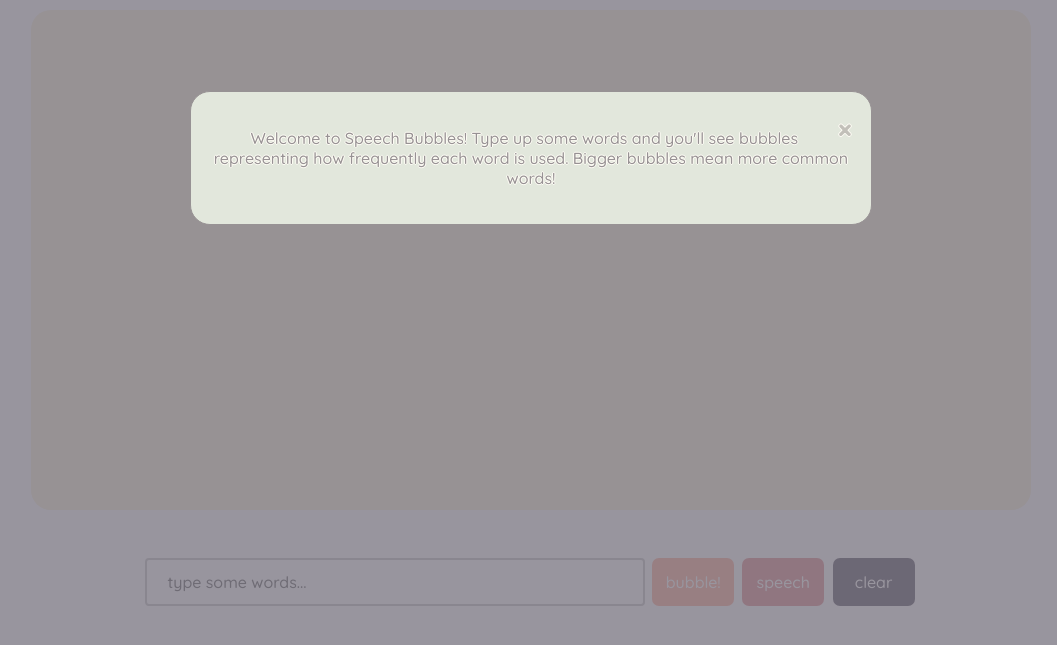
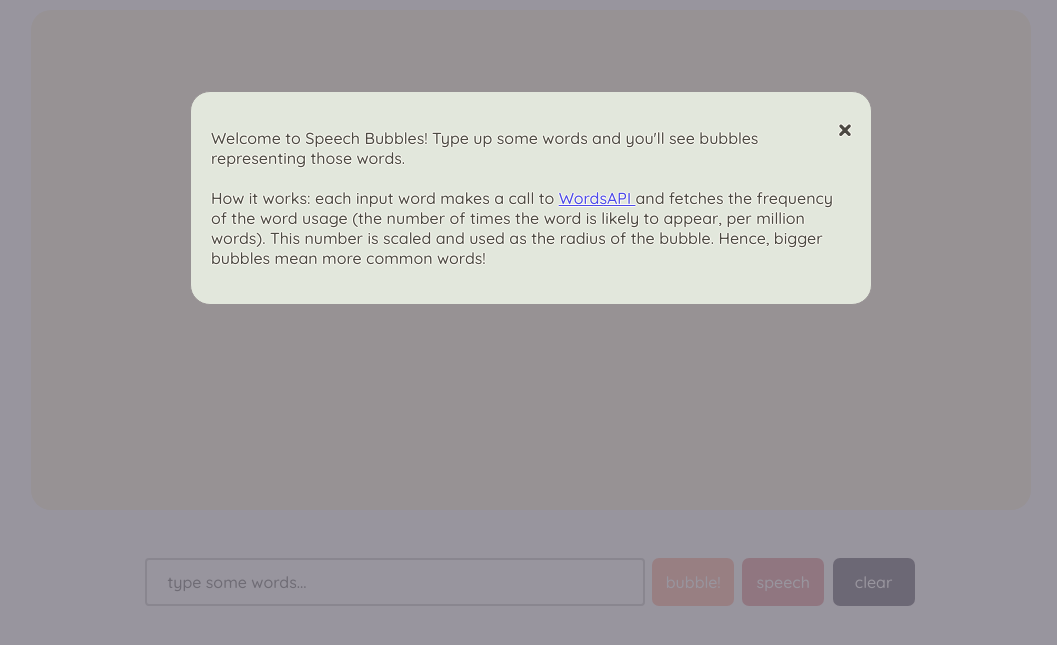
Before and after one commit to aklee2106/speech_bubbles, a website built with webpack: page index.html in a window 1280 px wide. Shown: the part 101-746 px from the top of the page, without its empty margins (109-1166 px from the left). Built offline with nearby package versions, Linux system fonts and the light colour scheme.

Commit message:
change modal text

```diff
--- a/index.html
+++ b/index.html
@@ -33,8 +33,12 @@
 		<div class='modal'>
 			<div class='modal-content'>
 				<span class='close'>&times;</span>
-				<p>Welcome to Speech Bubbles! Type up some words and you'll see bubbles representing
-					how frequently each word is used. Bigger bubbles mean more common words!
+				<p>Welcome to Speech Bubbles! Type up some words and you'll see bubbles representing those words.
+					<br>
+					<br>
+					How it works: each input word makes a call to <a href="https://www.wordsapi.com/">WordsAPI </a> and
+					fetches the frequency of the word usage (the number of times the word is likely to appear, per million words).
+					This number is scaled and used as the radius of the bubble. Hence, bigger bubbles mean more common words!
 				</p>
 			</div>
 		</div>
--- a/src/styles/index.css
+++ b/src/styles/index.css
@@ -33,6 +33,12 @@ body > h1 {
   width: 50%;
   border-radius: 20px;
   opacity: 100%;
+  color: black;
+  text-align: left;
+}
+
+.modal-content > span {
+  color: black;
 }
 
 .close {
```
Also changed, not shown: src/scripts/circles.js (+4 -8 lines), dist/main.css, dist/main.js.
